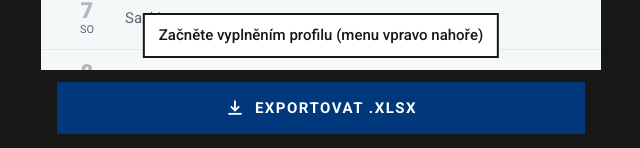
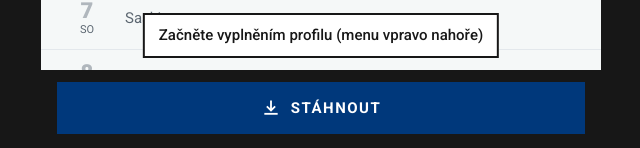
Before and after one commit to GarloVie/dochazka, a plain HTML site: page dochazka-app/index.html in a window 1280 px wide. Shown: the part 650-798 px from the top of the page, without its empty margins (319-959 px from the left). Drawn offline with Linux system fonts and the light colour scheme.

Commit message:
Tlačítko Exportovat .xlsx přejmenováno na Stáhnout

```diff
--- a/dochazka-app/index.html
+++ b/dochazka-app/index.html
@@ -153,7 +153,7 @@ textarea.inp{height:auto;min-height:150px;padding:10px 12px;line-height:1.45;res
   <div class="colh"><span style="text-align:center">DEN</span><span>ČAS · AKCE</span><span style="text-align:right">HODIN</span></div>
   <ul class="days" id="days"></ul>
   <footer class="ft">
-    <button class="btn pri" id="exp"><svg width="20" height="20" viewBox="0 0 24 24" fill="none" stroke="currentColor" stroke-width="2.2" aria-hidden="true"><path d="M12 3v12"/><polyline points="7 10 12 15 17 10"/><path d="M4 19h16"/></svg>EXPORTOVAT .XLSX</button>
+    <button class="btn pri" id="exp"><svg width="20" height="20" viewBox="0 0 24 24" fill="none" stroke="currentColor" stroke-width="2.2" aria-hidden="true"><path d="M12 3v12"/><polyline points="7 10 12 15 17 10"/><path d="M4 19h16"/></svg>STÁHNOUT</button>
   </footer>
 </section>
 
```
